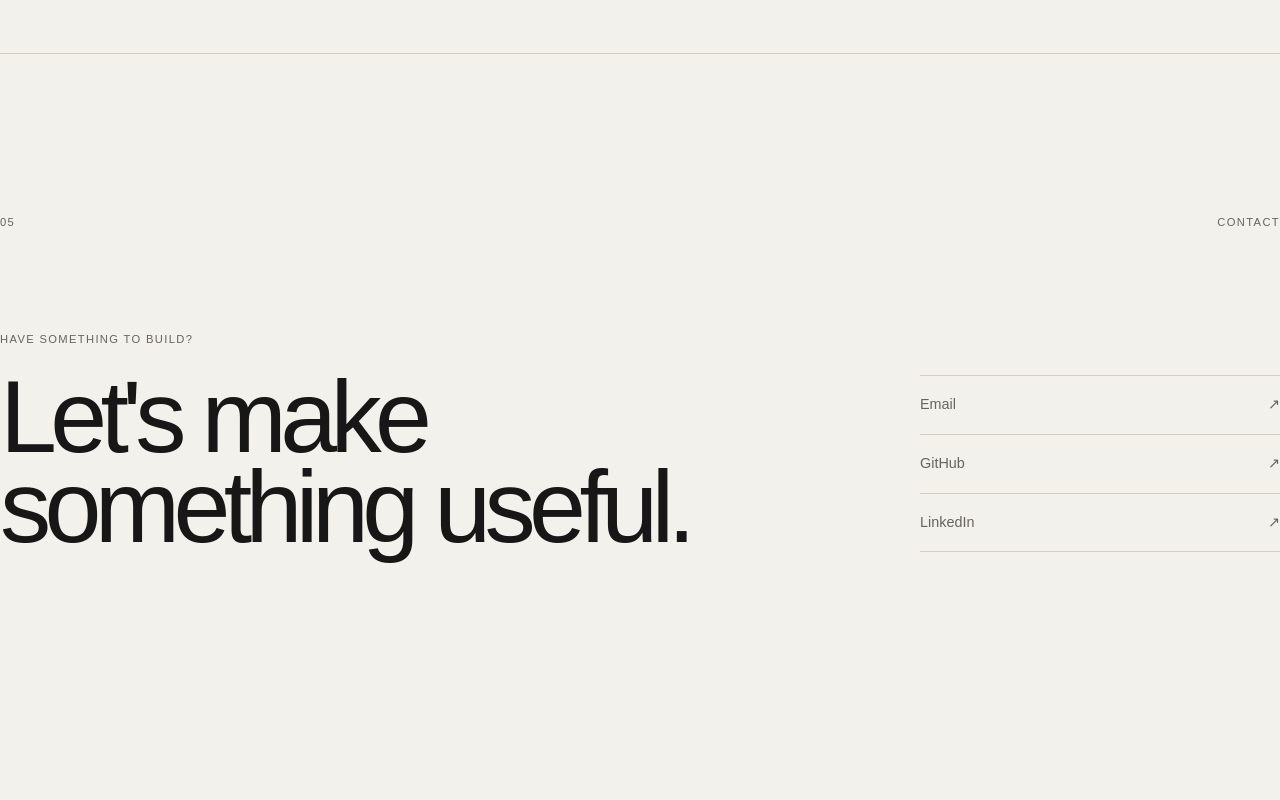
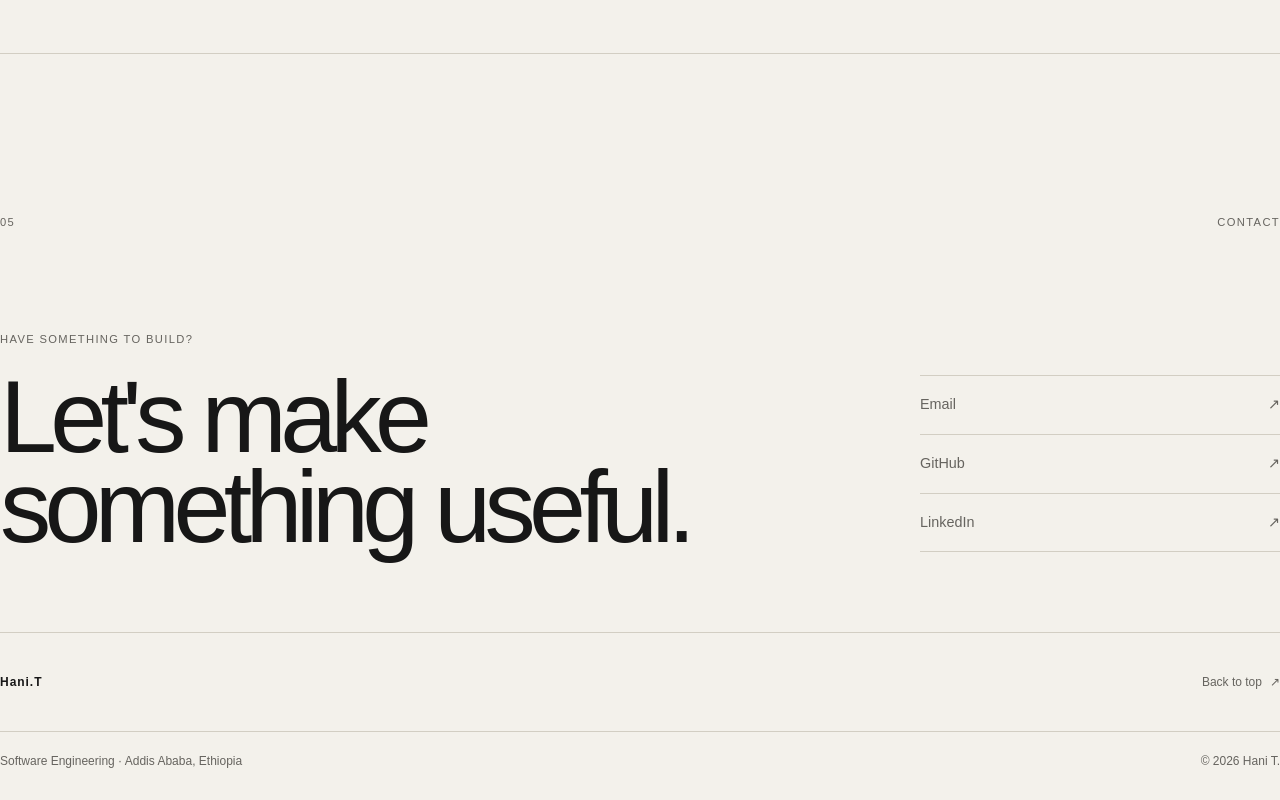
Before and after one commit to HaniSemayat/portfolio-react, a React (Vite) app: page / in a window 1280 px wide. Shown: the part 5895-6695 px from the top of the page. Before the commit the page ends 6527 px from the top, so only its background shows below. Built offline with nearby package versions, Linux system fonts and the light colour scheme.

Commit message:
feat: add portfolio footer

```diff
--- a/src/App.jsx
+++ b/src/App.jsx
@@ -5,6 +5,7 @@ import Skills from './sections/Skills/Skills'
 import Projects from './sections/Projects/Projects'
 import Education from './sections/Education/Education'
 import Contact from './sections/Contact/Contact'
+import Footer from './components/Footer/Footer'
 
 function App() {
   return (
@@ -19,6 +20,8 @@ function App() {
         <Education />
         <Contact />
       </div>
+
+      <Footer />
     </main>
   )
 }
--- /dev/null
+++ b/src/components/Footer/Footer.css
@@ -0,0 +1,61 @@
+.footer {
+  padding: 40px 0 30px;
+  border-top: 1px solid var(--border);
+  color: var(--muted-text);
+  font-size: 0.75rem;
+}
+
+.footer-top {
+  display: flex;
+  align-items: center;
+  justify-content: space-between;
+  padding-bottom: 40px;
+}
+
+.footer-top > span {
+  color: var(--text);
+  font-weight: 700;
+  letter-spacing: 0.08em;
+}
+
+.footer-back-top {
+  display: inline-flex;
+  align-items: center;
+  gap: 8px;
+  transition: color 180ms ease;
+}
+
+.footer-back-top:hover {
+  color: var(--text);
+}
+
+.footer-back-top span {
+  transition: transform 180ms ease;
+}
+
+.footer-back-top:hover span {
+  transform: translate(3px, -3px);
+}
+
+.footer-bottom {
+  display: flex;
+  justify-content: space-between;
+  gap: 20px;
+  padding-top: 20px;
+  border-top: 1px solid var(--border);
+}
+
+@media (max-width: 700px) {
+  .footer {
+    padding-bottom: 24px;
+  }
+
+  .footer-top {
+    padding-bottom: 30px;
+  }
+
+  .footer-bottom {
+    flex-direction: column;
+    gap: 8px;
+  }
+}
--- /dev/null
+++ b/src/components/Footer/Footer.jsx
@@ -0,0 +1,22 @@
+import './Footer.css'
+
+function Footer() {
+  return (
+    <footer className="footer">
+      <div className="footer-top">
+        <span>Hani.T</span>
+
+        <a href="#home" className="footer-back-top">
+          Back to top <span>↗</span>
+        </a>
+      </div>
+
+      <div className="footer-bottom">
+        <span>Software Engineering · Addis Ababa, Ethiopia</span>
+        <span>© 2026 Hani T.</span>
+      </div>
+    </footer>
+  )
+}
+
+export default Footer
```
